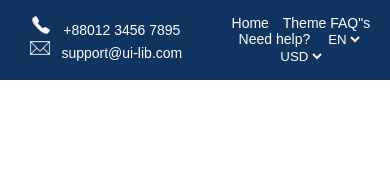
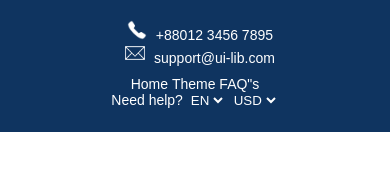
Before and after one commit to rubenleal89/retoFour-bazar, a plain HTML site: page index.html in a window 390 px wide. Drawn offline with Linux system fonts and the light colour scheme.

Commit message:
styles: updated header with grid and responsive

```diff
--- a/desktop.css
+++ b/desktop.css
@@ -5,7 +5,6 @@
 }
 
 body{
-    display: grid;
     font-family: Arial, Helvetica, sans-serif;
 }
 
@@ -18,31 +17,24 @@ a{
 }
 
 header{
+    padding: 20px 100px;
     background-color: #0F3460;
     font-size: 1.4rem;
     color: white;
     display: grid;
-    grid-template-areas: "auto auto";
-    padding: 15px 0;
+    grid-template-columns: repeat(2, 1fr);
+    grid-template-rows: repeat(1,1fr);
+    grid-template-areas:
+        "contacto navegacion";
 }
 
-.section-contacto, .section-nav{
-    margin: 0 auto;
-}
-
-.section-contacto figure, figcaption, img{
-    display: inline-block;
-    margin: 0 4px;
+.section-contacto{
+    grid-area: contacto;
 }
 
 .section-contacto img{
     width: 20px;
     height: 20px;
-}
-
-.section-nav nav ul li{
-    display: inline-block;
-    margin: 0 5px;
 }
 
 header a{
@@ -53,4 +45,19 @@ header a{
     color: white;
     background: #0F3460;
     border: #0F3460;
+    grid-area: navegacion;
 }
+
+.section-contacto figure, img, figcaption{
+    display: inline-block;
+    margin-left: 5px;
+}
+
+.section-nav ul li{
+    display: inline-block;
+}
+
+.nav-header{
+    display: grid;
+    justify-content: end;
+}
--- a/tablet.css
+++ b/tablet.css
@@ -3,6 +3,16 @@
     text-align: center;
 }
 
-.section-contacto figure, img{
-    align-items: center;
+header{
+    display: grid;
+    grid-template-columns: 1fr;
+    grid-template-rows: repeat(2,1fr);
+    grid-template-areas:
+        "contacto"
+        "navegacion";
 }
+
+.nav-header{
+    margin-top: 10px;
+    justify-content: center;
+}
```
